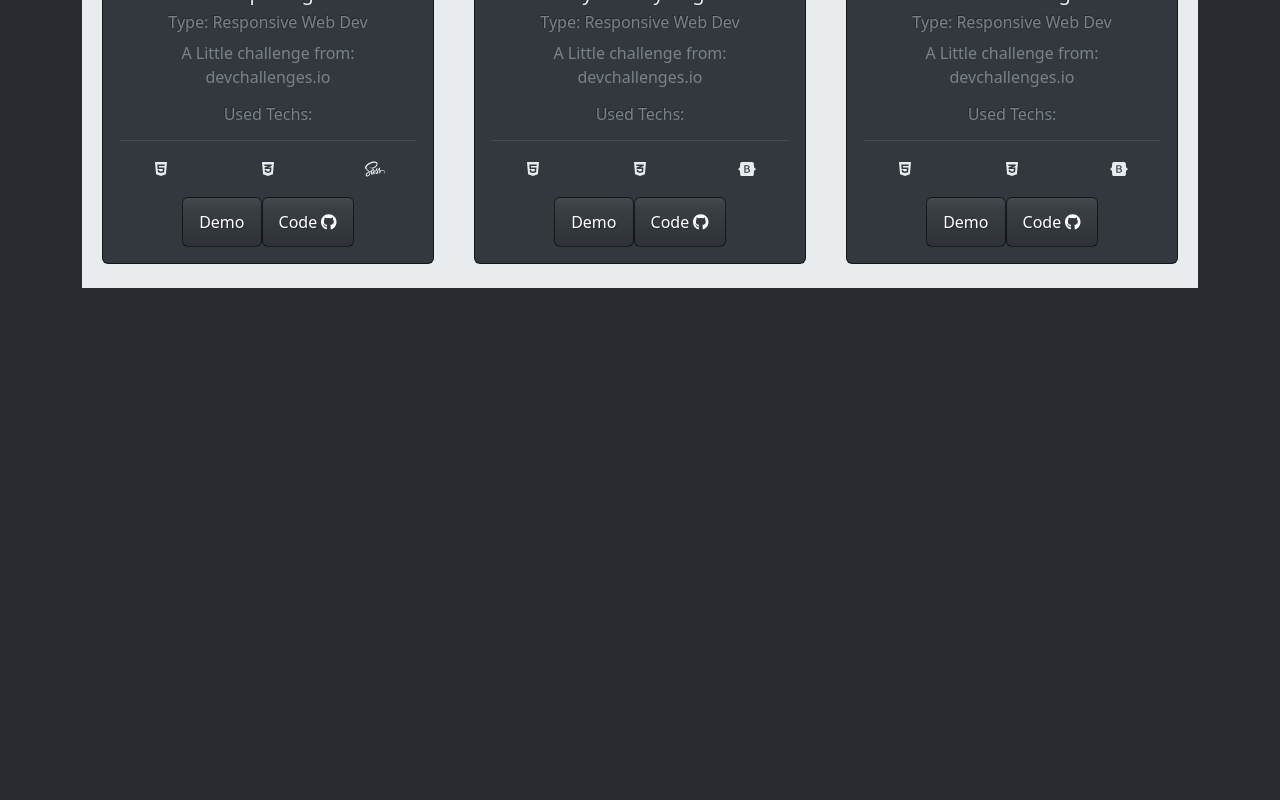
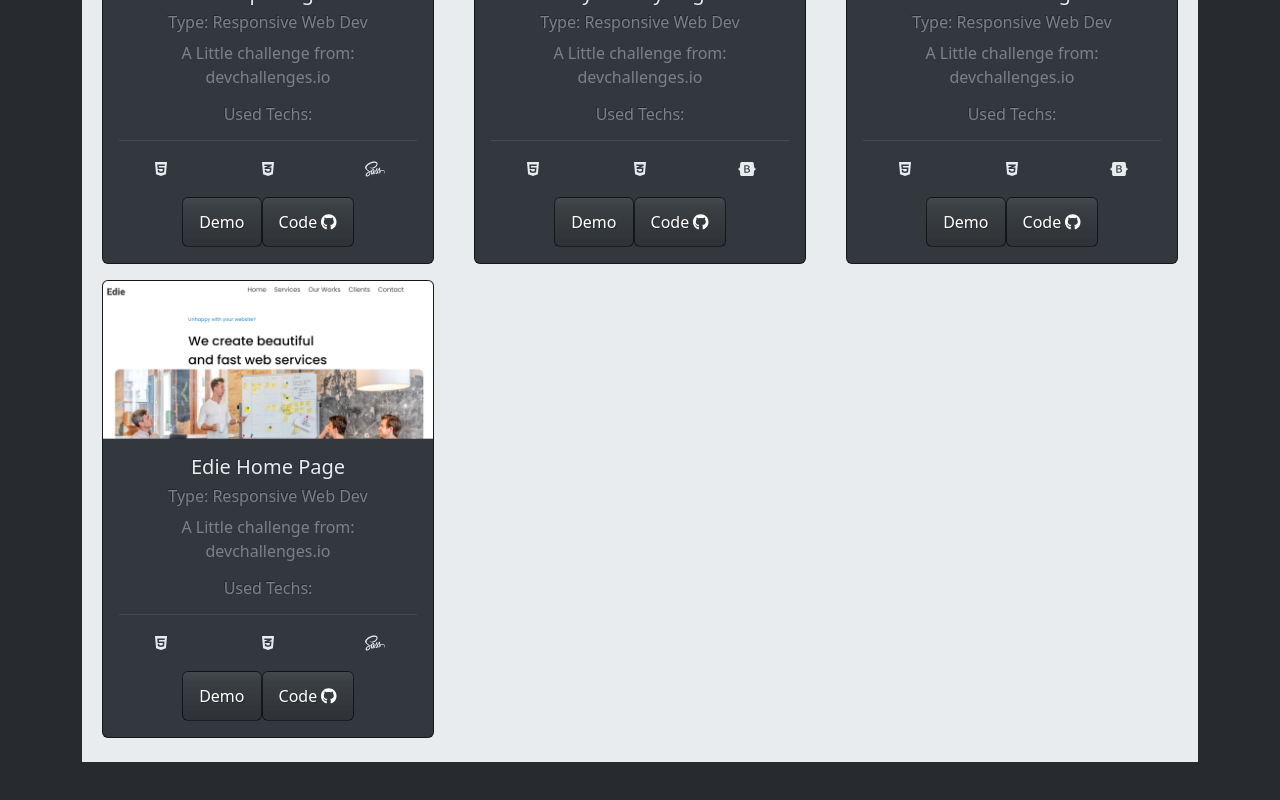
Before and after one commit to drbv27/MyPortfolio, a Next.js app: page / in a window 1280 px wide. Shown: the part 1714-2514 px from the top of the page. Before the commit the page ends 2042 px from the top, so only its background shows below. Built offline with nearby package versions, Linux system fonts and the light colour scheme.

Commit message:
another project

```diff
--- a/projects.js
+++ b/projects.js
@@ -55,4 +55,13 @@ export const projects = [
         pageUrl:"https://zen-hamilton-ab5318.netlify.app/",
         codeUrl:"https://github.com/drbv27/CheckoutPageChallenge"
     },
+    {
+        pageImg: 'edieHome.png',
+        pageTitle:"Edie Home Page",
+        pageType:"Responsive Web Dev",
+        pageDesc:"A Little challenge from: devchallenges.io",
+        pageIcons:[faHtml5,faCss3Alt,faSass],
+        pageUrl:"https://stately-tapioca-364cf1.netlify.app/",
+        codeUrl:"https://github.com/drbv27/EddieHomePage-Challenge"
+    },
 ]
```
Also changed, not shown: public/edie.png (added), public/edieHome.png (added).
